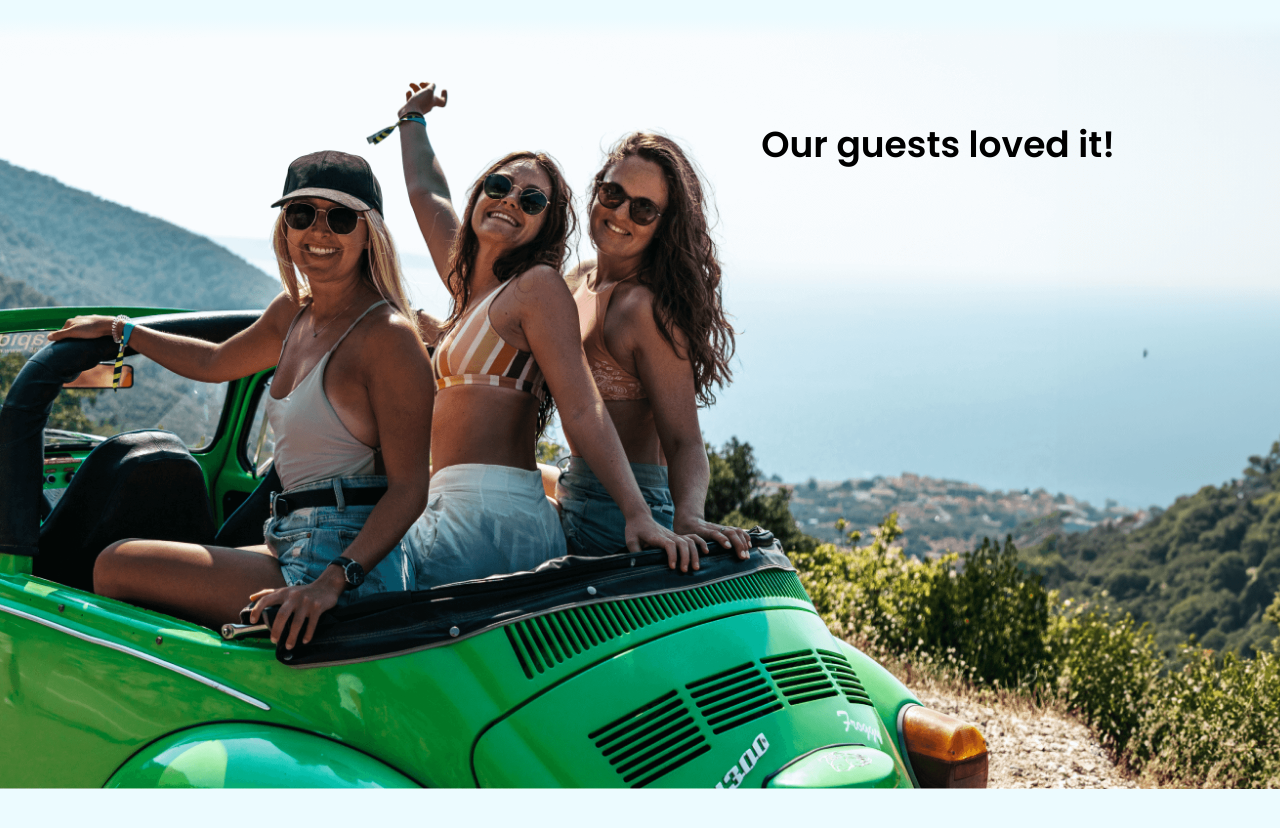
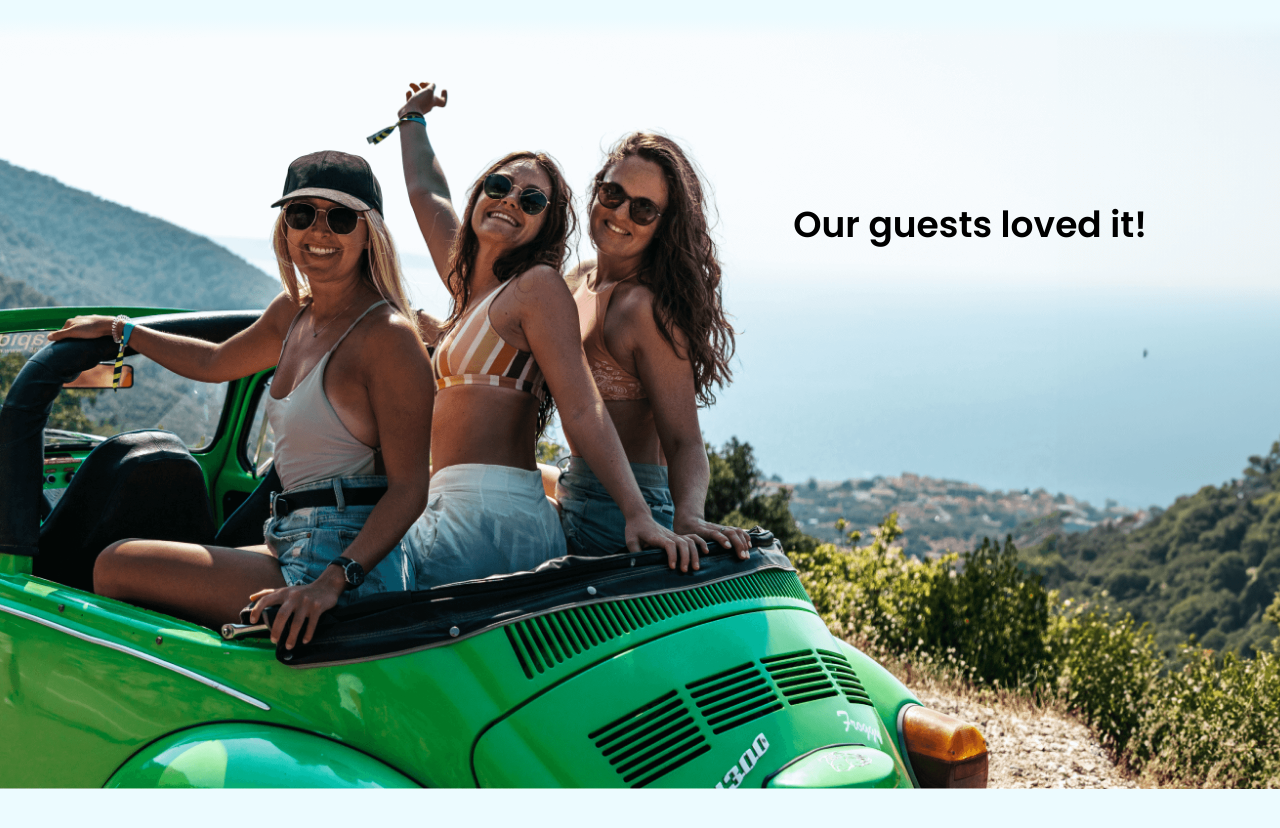
Before and after one commit to Roko03/charteraga-frontend, a Next.js app: page / in a window 1280 px wide. Shown: the part 4640-5468 px from the top of the page. Built offline with nearby package versions, Linux system fonts and the light colour scheme.

Commit message:
fix style for cta

```diff
--- a/src/components/Testimonial/Testimonial.module.scss
+++ b/src/components/Testimonial/Testimonial.module.scss
@@ -31,14 +31,17 @@
   }
 
   &__children {
+    width: 100%;
+    @include container();
     position: absolute;
     z-index: 3;
-    top: 20%;
+    top: 50%;
     left: 50%;
-    transform: translate(-20%, -50%);
+    transform: translate(-50%, -50%);
 
-    @include breakpoint(medium) {
-      top: 20%;
+    @include breakpoint(large) {
+      width: fit-content;
+      top: 30%;
       left: 65%;
       transform: translate(-20%, -65%);
     }
--- a/src/containers/destination-page/Destination/Destination.tsx
+++ b/src/containers/destination-page/Destination/Destination.tsx
@@ -5,6 +5,7 @@
 import DestinationCrewSection from "../DestinationCrewSection";
 import DestinationPayAndSailSection from "../DestinationPayAndSailSection";
 import Testimonial from "@/components/Testimonial";
+import DestinationCTA from "../DestinationCTA";
 
 const Destination = () => {
   return (
@@ -15,7 +16,7 @@
       <DestinationCrewSection />
       <DestinationPayAndSailSection />
       <Testimonial>
-        <h3>Ready to go?</h3>
+        <DestinationCTA />
       </Testimonial>
     </>
   );
--- /dev/null
+++ b/src/containers/destination-page/DestinationCTA/index.ts
@@ -0,0 +1,3 @@
+import DestinationCTA from "./DestinationCTA";
+
+export default DestinationCTA
```
Also changed, not shown: src/containers/destination-page/DestinationCTA/DestinationCTA.module.scss (added, +35 -0 lines), src/containers/destination-page/DestinationCTA/DestinationCTA.tsx (added, +20 -0 lines).
